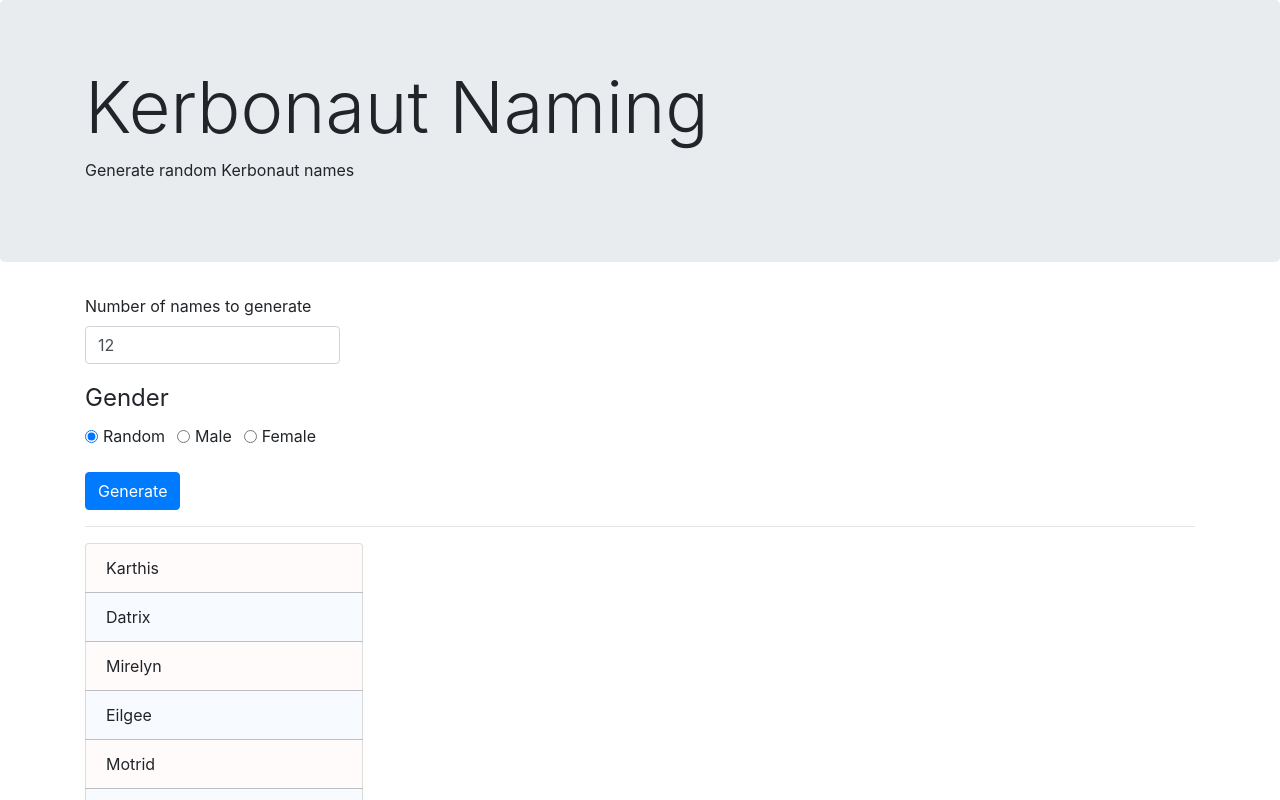
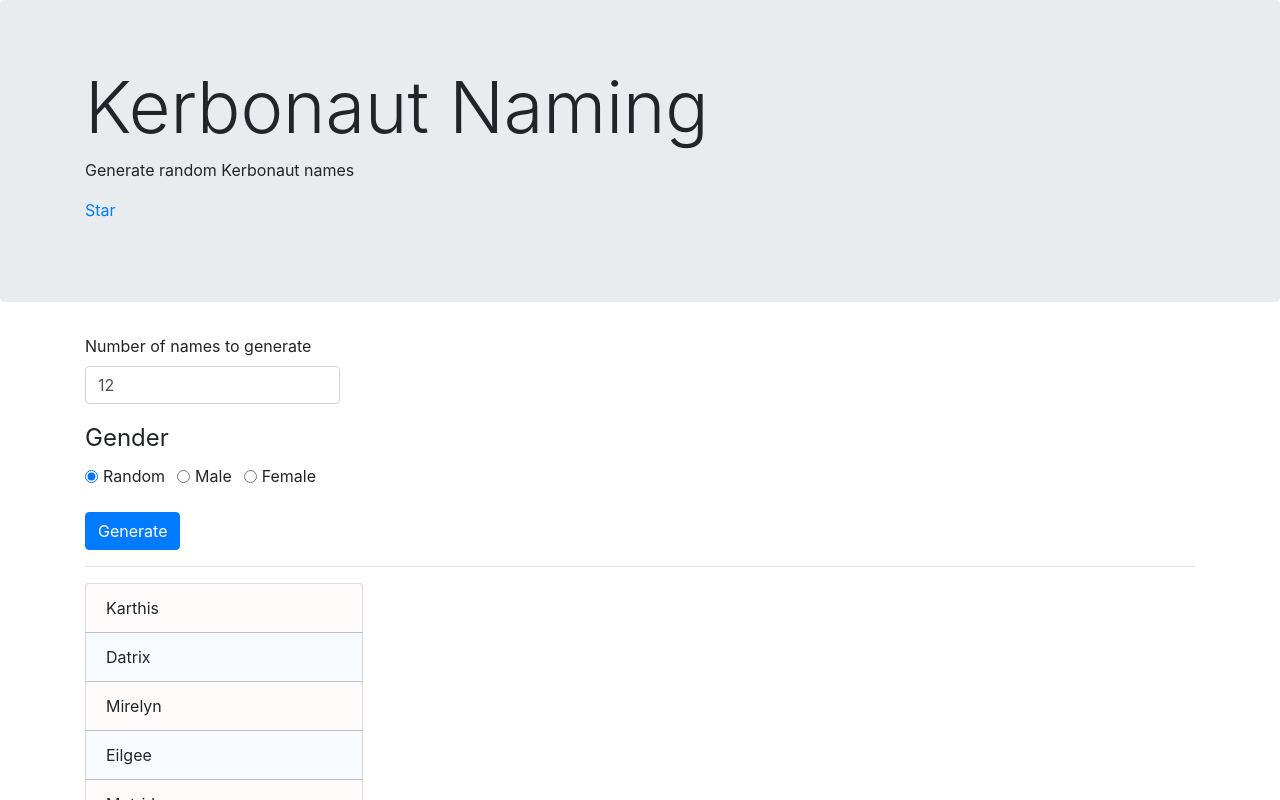
Before and after one commit to jacob-swanson/kerbonaut-naming, a React (Create React App) app: page / in a window 1280 px wide. Shown: the top 800 px of the page. Built offline with nearby package versions, Linux system fonts and the light colour scheme.

Commit message:
Add github star link

```diff
--- a/public/index.html
+++ b/public/index.html
@@ -8,5 +8,6 @@
   </head>
   <body>
     <div id="root"></div>
+    <script async defer src="//buttons.github.io/buttons.js"></script>
   </body>
 </html>
--- a/src/App.js
+++ b/src/App.js
@@ -73,6 +73,17 @@ class App extends Component {
                     <div className="container">
                         <h1 className="display-3">Kerbonaut Naming</h1>
                         <p>Generate random Kerbonaut names</p>
+                        <p>
+                            <a className="github-button"
+                               href="https://github.com/jacob-swanson/kerbonaut-naming"
+                               data-style="mega"
+                               data-count-href="/jacob-swanson/kerbonaut-naming/stargazers"
+                               data-count-api="/repos/jacob-swanson/kerbonaut-naming#stargazers_count"
+                               data-count-aria-label="# stargazers on GitHub"
+                               aria-label="Star jacob-swanson/kerbonaut-naming on GitHub">
+                                Star
+                            </a>
+                        </p>
                     </div>
                 </div>
                 <div className="container">
```
